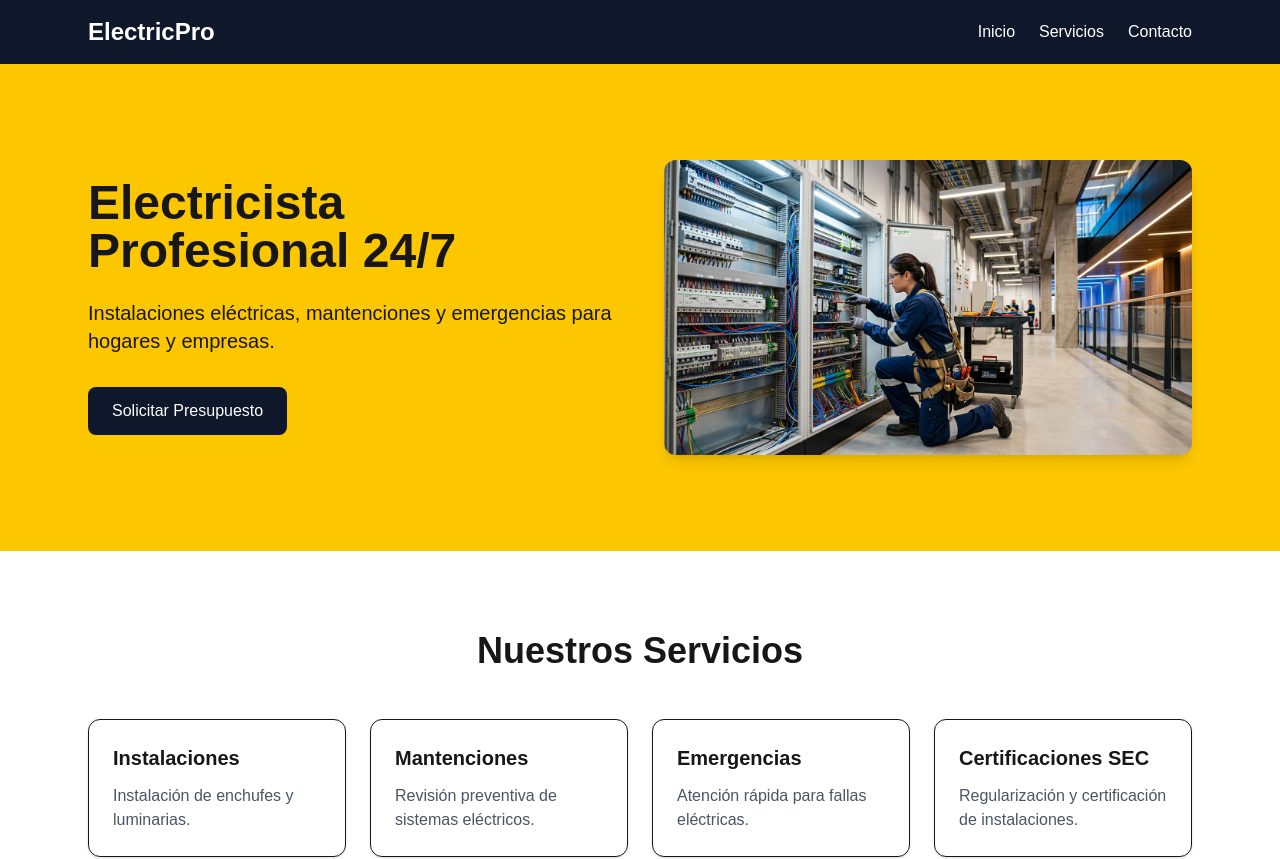
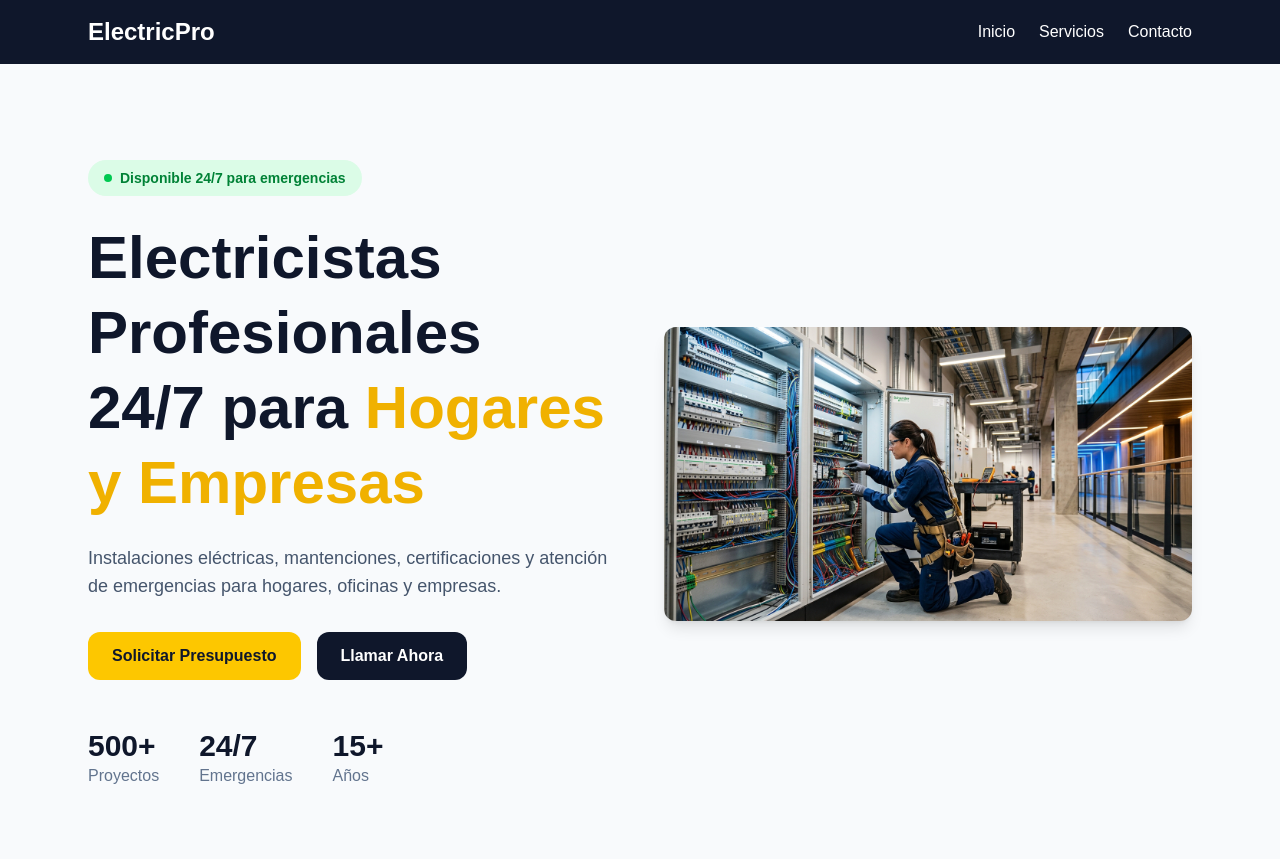
Before and after one commit to beastroza-art/landing-electricista, a Next.js app: page / in a window 1280 px wide. Shown: the top 859 px of the page. Built offline with nearby package versions, Linux system fonts and the light colour scheme.

Commit message:
Improve hero section design

```diff
--- /dev/null
+++ b/app/api/contact/route.ts
@@ -0,0 +1,10 @@
+export async function POST(request: Request) {
+  const data = await request.json();
+
+  console.log("Datos recibidos:", data);
+
+  return Response.json({
+    success: true,
+    message: "Formulario recibido correctamente",
+  });
+}
--- a/components/Contact.tsx
+++ b/components/Contact.tsx
@@ -1,10 +1,12 @@
 "use client";
 
 import { company } from "@/data/company";
+import { useState } from "react";
 
 export default function Contact() {
+  const [error, setError] = useState("");
 
-  const handleSubmit = (
+  const handleSubmit = async (
     event: React.FormEvent<HTMLFormElement>
   ) => {
     event.preventDefault();
@@ -19,7 +21,39 @@ export default function Contact() {
       message: formData.get("message"),
     };
 
-    console.log(data);
+    setError("");
+
+    if (!data.name) {
+      setError("Debes ingresar tu nombre");
+      return;
+    }
+
+    if (!data.email) {
+      setError("Debes ingresar un correo electrónico");
+      return;
+    }
+
+    if (!data.service) {
+      setError("Debes seleccionar un servicio");
+      return;
+    }
+
+    if (!data.message) {
+      setError("Debes escribir un mensaje");
+      return;
+    }
+
+    const response = await fetch("/api/contact", {
+      method: "POST",
+      headers: {
+        "Content-Type": "application/json",
+      },
+      body: JSON.stringify(data),
+    });
+
+    const result = await response.json();
+
+    console.log(result);
   };
   return (
     <section className="bg-slate-900 text-white py-20">
@@ -92,7 +126,11 @@ export default function Contact() {
               rows={5}
               className="w-full p-3 rounded-lg text-black"
             />
-
+            {error && (
+              <p className="text-red-400 font-semibold">
+                {error}
+              </p>
+            )}
             <button
               type="submit"
               className="bg-yellow-400 text-black font-bold px-6 py-3 rounded-lg hover:scale-105 transition"
--- a/components/Hero.tsx
+++ b/components/Hero.tsx
@@ -3,28 +3,86 @@ import Image from "next/image";
 
 export default function Hero() {
   return (
-    <section className="bg-yellow-400 py-24">
+    <section className="bg-slate-50 py-24">
       <div className="max-w-6xl mx-auto px-6 grid md:grid-cols-2 gap-12 items-center">
 
+        {/* Columna izquierda */}
         <div>
-          <h1 className="text-5xl font-bold">
-            {company.slogan}
+
+          {/* Badge */}
+          <div className="inline-flex items-center gap-2 bg-green-100 text-green-700 px-4 py-2 rounded-full text-sm font-semibold">
+            <span className="w-2 h-2 bg-green-500 rounded-full"></span>
+            Disponible 24/7 para emergencias
+          </div>
+
+          {/* Título */}
+          <h1 className="mt-6 text-5xl md:text-6xl font-bold leading-tight text-slate-900">
+            Electricistas Profesionales
+            <br />
+            24/7 para
+            <span className="text-yellow-500">
+              {" "}Hogares y Empresas
+            </span>
           </h1>
 
-          <p className="mt-6 text-xl">
-            Instalaciones eléctricas, mantenciones
-            y emergencias para hogares y empresas.
+          {/* Descripción */}
+          <p className="mt-6 text-lg text-slate-600 max-w-xl">
+            Instalaciones eléctricas, mantenciones, certificaciones
+            y atención de emergencias para hogares, oficinas y empresas.
           </p>
 
+          {/* Botones */}
+          <div className="mt-8 flex flex-wrap gap-4">
             <a
               href={`https://wa.me/${company.whatsapp}`}
               target="_blank"
-            className="inline-block mt-8 bg-slate-900 text-white px-6 py-3 rounded-lg"
+              rel="noopener noreferrer"
+              className="bg-yellow-400 hover:bg-yellow-500 text-slate-900 font-bold px-6 py-3 rounded-xl transition"
             >
               Solicitar Presupuesto
             </a>
+
+            <a
+              href={`tel:${company.phone}`}
+              className="bg-slate-900 text-white px-6 py-3 rounded-xl font-semibold hover:bg-slate-800 transition"
+            >
+              Llamar Ahora
+            </a>
           </div>
 
+          {/* Estadísticas */}
+          <div className="mt-12 flex gap-10">
+            <div>
+              <p className="text-3xl font-bold text-slate-900">
+                500+
+              </p>
+              <p className="text-slate-500">
+                Proyectos
+              </p>
+            </div>
+
+            <div>
+              <p className="text-3xl font-bold text-slate-900">
+                24/7
+              </p>
+              <p className="text-slate-500">
+                Emergencias
+              </p>
+            </div>
+
+            <div>
+              <p className="text-3xl font-bold text-slate-900">
+                15+
+              </p>
+              <p className="text-slate-500">
+                Años
+              </p>
+            </div>
+          </div>
+
+        </div>
+
+        {/* Columna derecha */}
         <div>
           <Image
             src="/images/electrician_hero.jpg"
@@ -35,8 +93,6 @@ export default function Hero() {
           />
         </div>
 
-
-
       </div>
     </section>
   );
```
Lines whose indentation alone changed are shown as unchanged.
